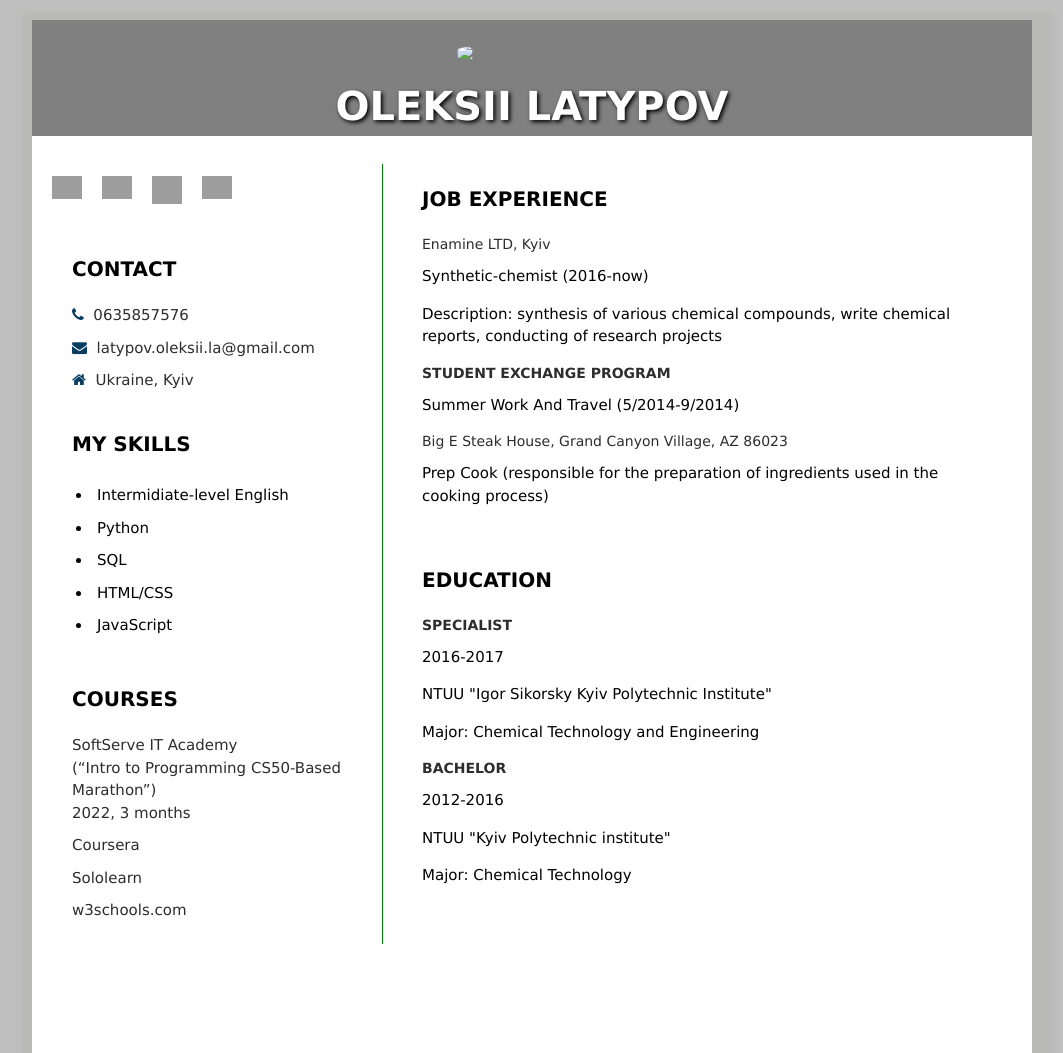
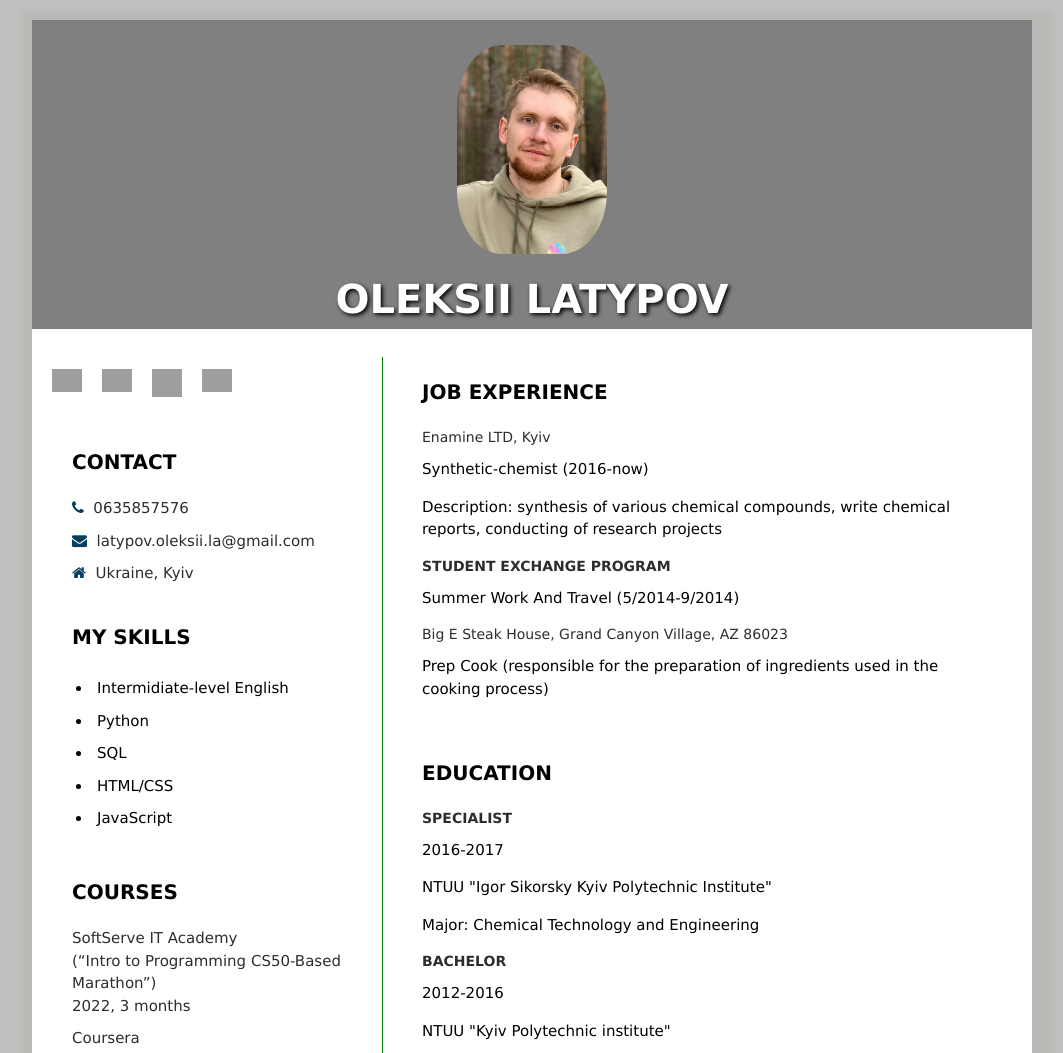
Before and after one commit to OleksiiLatypov/cv, a plain HTML site: page index.html in a window 1280 px wide. Shown: the top 1053 px of the page, without its empty margins (108-1171 px from the left). Drawn offline with nearby package versions, Linux system fonts and the light colour scheme; grey boxes are pictures that could not be loaded.

Commit message:
Update index.html

```diff
--- a/index.html
+++ b/index.html
@@ -13,7 +13,7 @@
 <body>
     <div class ="main">
         <div class ="top-section">
-            <img src="images/photo1.JPG" class="profile">
+            <img src="photo1.JPG" class="profile">
             <p class="p1">OLEKSII LATYPOV</p>
 
                <!--<img src="https://upload.wikimedia.org/wikipedia/commons/thumb/a/a5/Instagram_icon.png/2048px-Instagram_icon.png" class="instagram">-->
```
